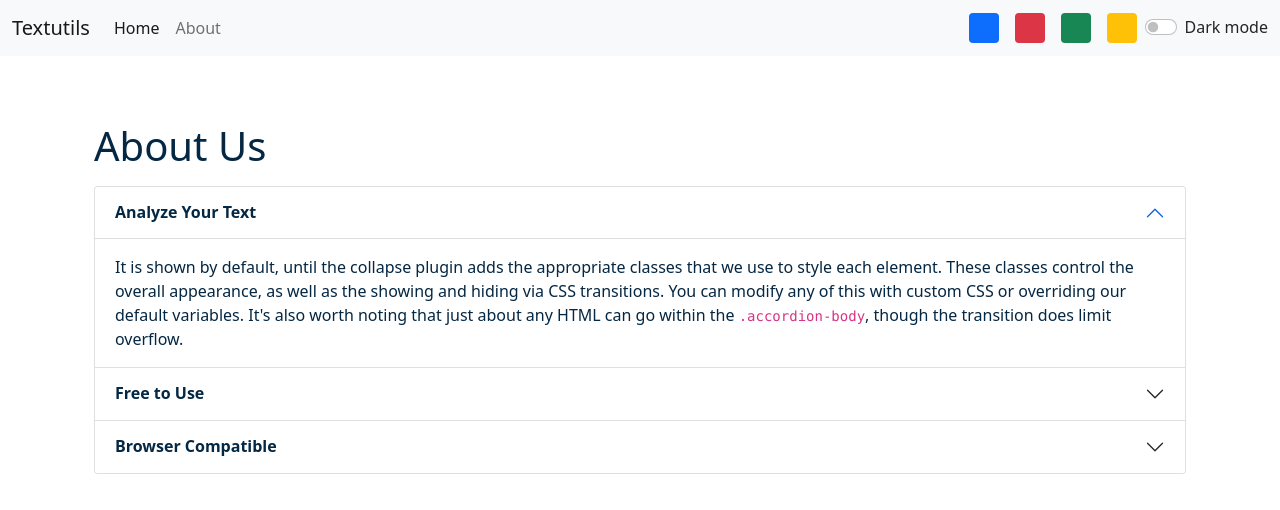
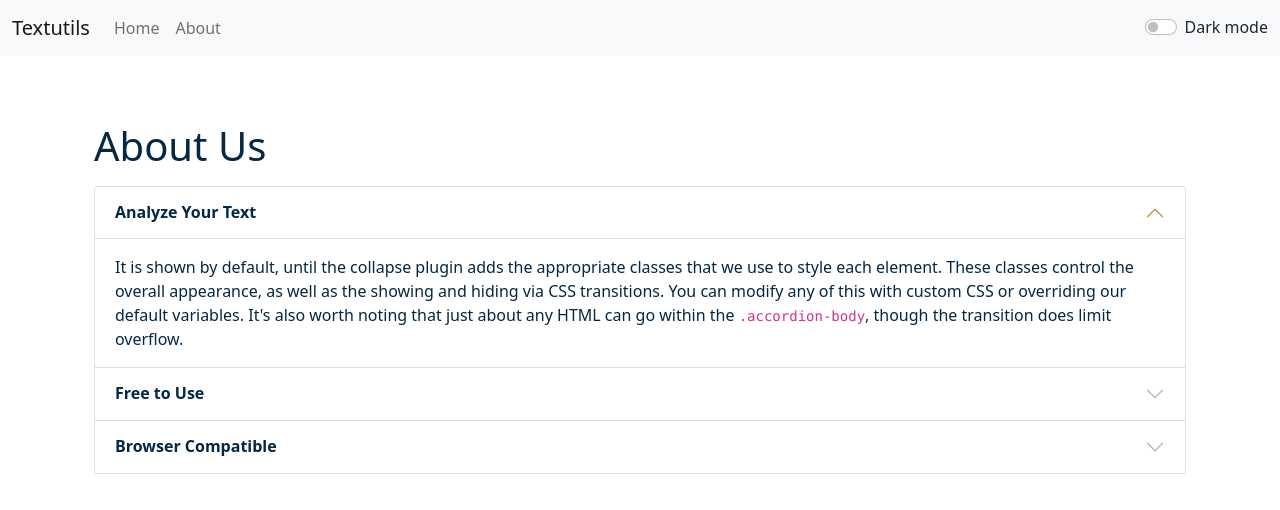
Before and after one commit to vishalverma1999/Stratin-from-video-6-React-Js-Tutorials-in-Hindi-by-CWH, a React (Create React App) app: page /about in a window 1280 px wide. Shown: the top 510 px of the page. Built offline with nearby package versions, Linux system fonts and the light colour scheme.

Commit message:
#21 Fixing-> next line word count not increasing, navigator API text copy and more

```diff
--- a/src/App.js
+++ b/src/App.js
@@ -14,24 +14,10 @@ function App() {
   {/* HUM chahte ki hamari poori react website ki state ka control App.js se ho....aur iskika hum example dekhenge by enabling and disabling dark mode from App.js */ }
   const [mode, setmode] = useState("light");
 
-  const removeBodyClasses = () => {
-    document.body.classList.remove('bg-light');
-    document.body.classList.remove('bg-dark');
-    document.body.classList.remove('bg-warning');
-    document.body.classList.remove('bg-danger');
-    document.body.classList.remove('bg-success');
-    document.body.classList.remove('bg-primary');
-  }
-
-  let toggleMode = (cls) => {   // cls here is short form of class, aur isme hum bootstrap ki classes laayenge like danger,success..etc
-    removeBodyClasses();   // calling the function
-    console.log(cls);
-    // document.body.classList.add("bg-"+cls);   // Adding bootstrap color classes to body
-
-    if (cls === "light") {
+  let toggleMode = () => {
     if (mode === "light") {
       setmode("dark");
-                document.body.style.backgroundColor = "#042743";   // dekho yaha direct cls nahi likh sakte kyunki css ko nahi pata ki primary ke corresponding kaunsa color hai isliye body mein bootsrap classes ko add karo aur fir jaake backgrounds rangeen honge
+      document.body.style.backgroundColor = "#042743";
       showAlert("Dark mode has been enabled", "success");
       // document.title = "TextUtils-Dark Mode";
     }
@@ -42,10 +28,9 @@ function App() {
       // document.title = "TextUtils-Light Mode";
     }
   }
-    else {
-      document.body.classList.add("bg-" + cls);
-    }
-  }
+
+
+
 
   const [alert, setalert] = useState(null);    // alert state
   const showAlert = (message, type) => {      // type-> bootstrap ka type hai like if type is success to green color show hoga, danger-> red
--- a/src/components/Navbar.js
+++ b/src/components/Navbar.js
@@ -26,7 +26,7 @@ export default function Navbar(props) {
                 <div className="collapse navbar-collapse" id="navbarSupportedContent">
                     <ul className="navbar-nav me-auto mb-2 mb-lg-0">
                         <li className="nav-item">
-                            <Link className="nav-link active" aria-current="page" to="/">
+                            <Link className="nav-link" aria-current="page" to="/">
                                 Home
                             </Link>
                         </li>
@@ -36,15 +36,19 @@ export default function Navbar(props) {
                             </Link>
                         </li>
                     </ul>
-                     <div className="d-flex">
-                        {/* onClick={props.toggleMode('primary')} AAP AISE direct nahi kar sakte kyunki onClick ko ek function chaiye hota hai naaki function call...to app function dene ke liye just function ka naam likhdo without () and fir us function ko bahar as an arrow function banado jaise ki humne saari buttons mein kiya hai.....ya fir aap directly yahi ek arrow function banalo(jaise ki neeche kiya huya hai).....IMPORTANT jaise hi aapne ek baar function de diya onClick ko fir aap kuch bhi karo chahe to uske andar se function call karlo */}
-                         <div className="bg-primary rounded mx-2" onClick={()=>{props.toggleMode('primary')}} style={{height:"30px", width:"30px", cursor:"pointer"}}></div>
-                         <div className="bg-danger rounded mx-2" onClick={()=>{props.toggleMode('danger')}} style={{height:"30px", width:"30px", cursor:"pointer"}}></div>
-                         <div className="bg-success rounded mx-2" onClick={()=>{props.toggleMode('success')}} style={{height:"30px", width:"30px", cursor:"pointer"}}></div>
-                         <div className="bg-warning rounded mx-2" onClick={()=>{props.toggleMode('warning')}} style={{height:"30px", width:"30px", cursor:"pointer"}}></div>
-                     </div>
+                    {/* <form className="d-flex">
+                            <input
+                                className="form-control me-2"
+                                type="search"
+                                placeholder="Search"
+                                aria-label="Search"
+                            />
+                            <button className="btn btn-primary" type="submit">
+                                Search
+                            </button>
+                        </form> */}
                     <div className={`form-check form-switch text-${props.mode=== "light"? 'dark': 'light'}`}>  {/*text-light is bootstrap class */}
-                        <input className="form-check-input" onClick={()=>{props.toggleMode('light')}} type="checkbox" role="switch" id="flexSwitchCheckDefault" />
+                        <input className="form-check-input" onClick={props.toggleMode} type="checkbox" role="switch" id="flexSwitchCheckDefault" />
                         <label className="form-check-label" htmlFor="flexSwitchCheckDefault">Dark mode</label>
                     </div>
                 </div>
--- a/src/components/TextForm.js
+++ b/src/components/TextForm.js
@@ -80,13 +80,15 @@ export default function TextForm(props) {
 }
 
     const handleCopy = ()=>{
-        console.log("I am copy");
-        let textArea = document.getElementById("myBox");
-        textArea.select();   // selet() -> Select the contents of a text field:
-        navigator.clipboard.writeText(textArea.value);
+        // console.log("I am copy");
+        // let textArea = document.getElementById("myBox");
+        // textArea.select();   // selet() -> Select the contents of a text field:
+        // navigator.clipboard.writeText(textArea.value);
         //1) The navigator object contains information about the browser
         //2) navigator.clipboard -> The Clipboard API adds to the Navigator interface the read-only clipboard property, which returns the Clipboard object used to read and write the clipboard's contents.The Clipboard API can be used to implement cut, copy, and paste features within a web application.
         //3) clipboard.writeText() -> The Clipboard interface's writeText() property writes the specified text string to the system clipboard. Text may be read back using either read() or readText()
+
+        navigator.clipboard.writeText(text); // agar hum nabigator api ko use kar rahe hai to select wagerh karne ki koi jarurat nahi directly likhdo aur kaam ho jaayega unlikely jo hum 83-86 line tak kar rahe the
 
         // We want the remove the select attribute functionality once copied
         document.getSelection().removeAllRanges();
@@ -136,14 +138,17 @@ export default function TextForm(props) {
        <h1>Your text Summary</h1>
        {/* <p> {text.split(" ").length-counter} words, {text.length} characters</p>    */}
        {/*method made by me*/}
-       <p> {text.split(" ").filter((element)=>{return element.length !== 0}).length} words, {text.length} characters</p>
+       <p> {text.split(/\s+/).filter((element)=>{return element.length !== 0}).length} words, {text.length} characters</p>
         {/*method made by CWH*/}
        {/*
         --> The filter() method creates an array filled with all array elements that pass a test (provided by a function).
         --> filter() does not execute the function for empty array elements. So filter((element)=>{return element.length !== 0})  ===  filter((element)=>{return element})
         --> filter() does not change the original array.
       */}
-       <p>{0.008 * (text.split(" ").filter((element)=>{return element.length !== 0}).length)} Minutes Read</p>
+      {/* split(' ') --> is way se array banane se agar next line mein bhi koi word likhte ho enter maarke to word count increase nahi ho raha kyunki next line mein jaane se naya array element nahi ban raha hai..HENCE.......
+      we used regular expression, \s means blank space + next line + much more(search \s metacharacter on google)
+      */}
+       <p>{0.008 * (text.split(/\s+/).filter((element)=>{return element.length !== 0}).length)} Minutes Read</p>
        <h2>Preview</h2>
        <p>{text.length>0? text : "Nothing to preview here!!"}</p>
     </div>
--- a/src/index.css
+++ b/src/index.css
@@ -0,0 +1,3 @@
+.accordion-button::after{
+    filter:invert(0.8);
+}
```
Lines whose indentation alone changed are shown as unchanged.
